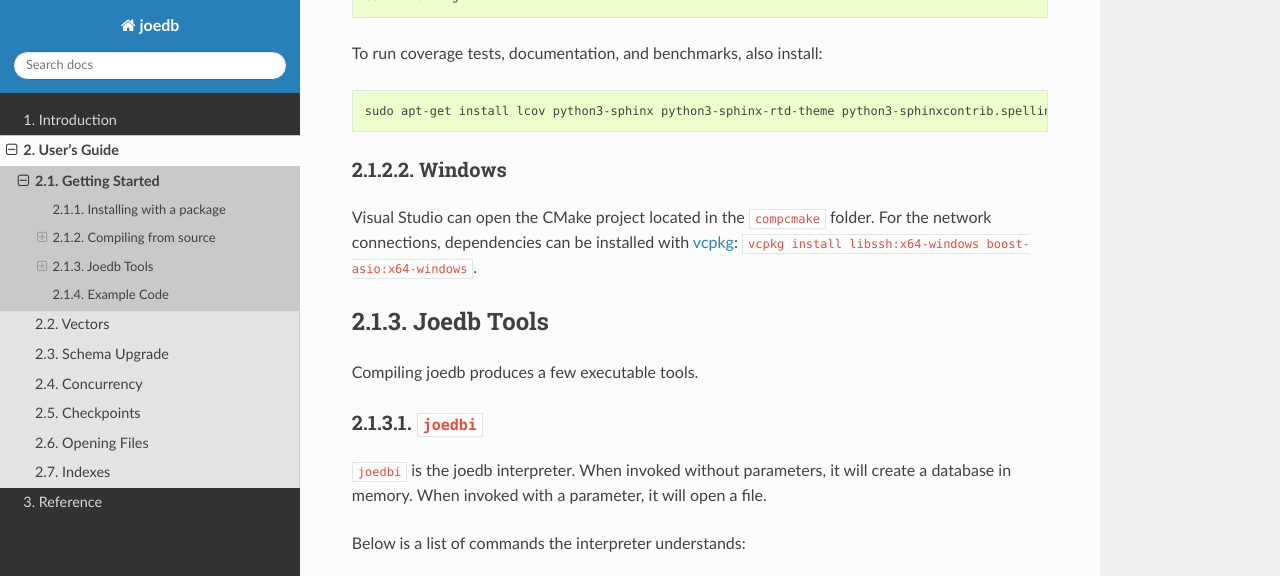
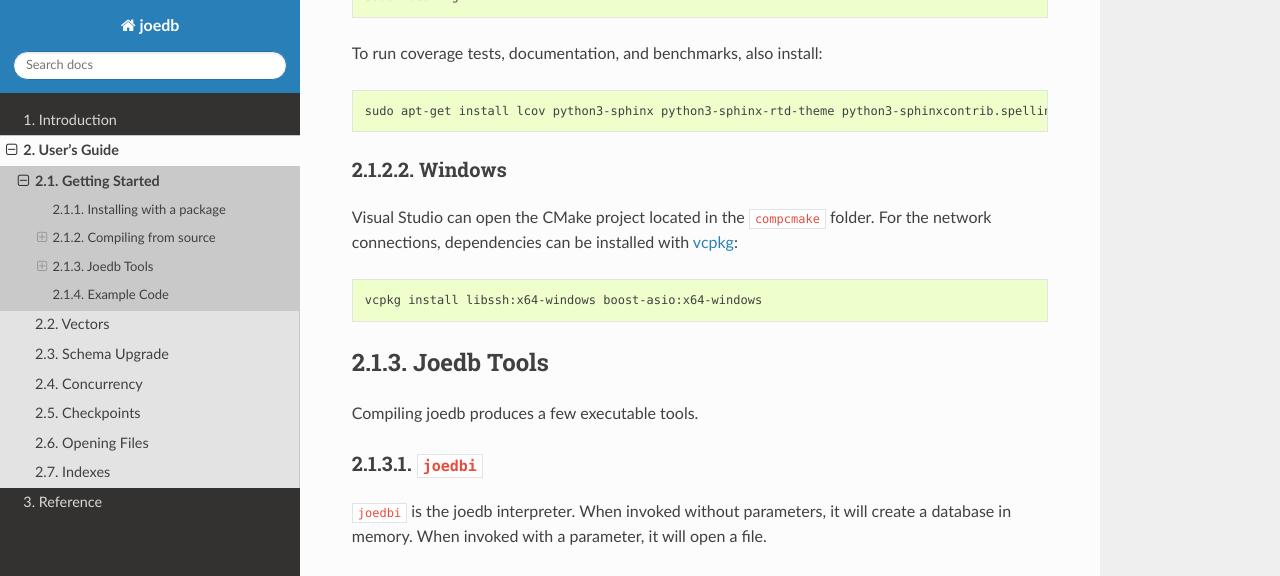
Before and after one commit to Remi-Coulom/joedb, a Sphinx documentation site: the page built from doc/source/getting_started.rst, in a window 1280 px wide and 900 px high, scrolled down 1211 px, cut to the strip 0-576 px from the top of the window. Built offline with Sphinx 7.4.7 and the Read the Docs theme 2.0.0, drawn with Linux system fonts in a browser that asks for light colours; formulas are drawn with MathJax 3.

Commit message:
vcpkg code block

```diff
--- a/doc/source/getting_started.rst
+++ b/doc/source/getting_started.rst
@@ -66,7 +66,10 @@
 Visual Studio can open the CMake project located in the ``compcmake`` folder.
 For the network connections, dependencies can be installed with `vcpkg
 <https://github.com/microsoft/vcpkg>`_:
-``vcpkg install libssh:x64-windows boost-asio:x64-windows``.
+
+.. code-block:: bash
+
+    vcpkg install libssh:x64-windows boost-asio:x64-windows
 
 Joedb Tools
 -----------
```
